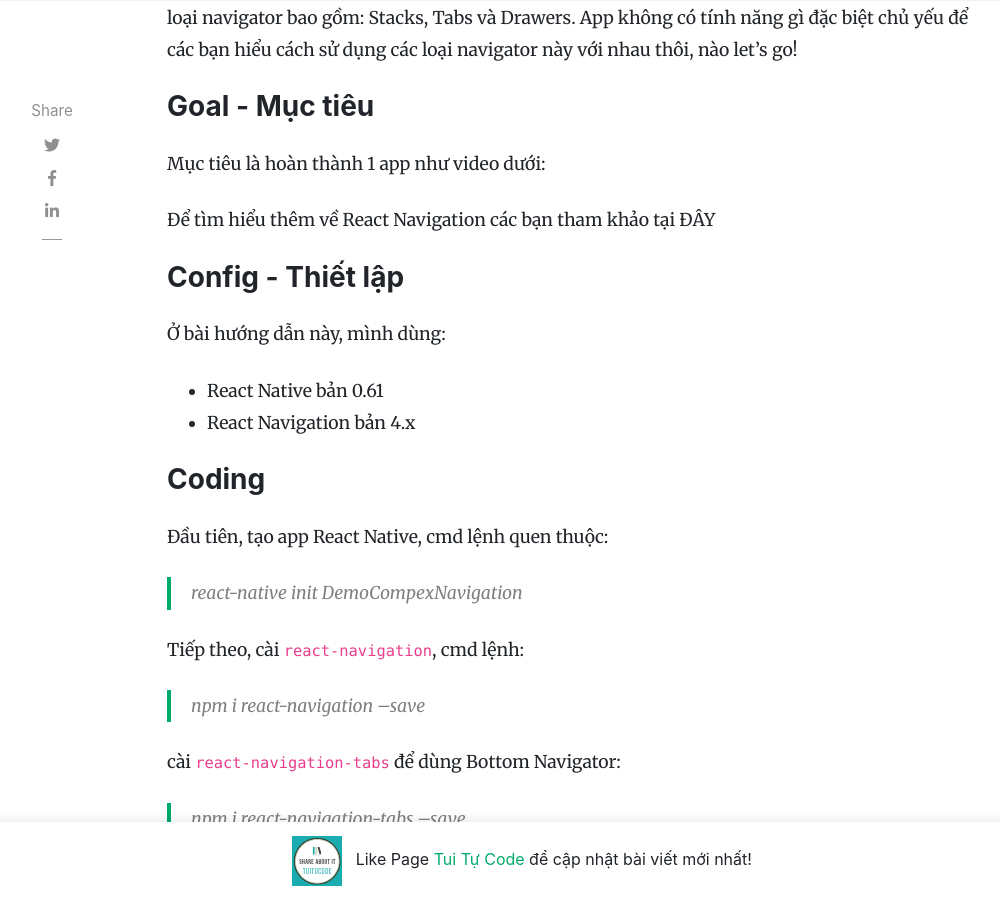
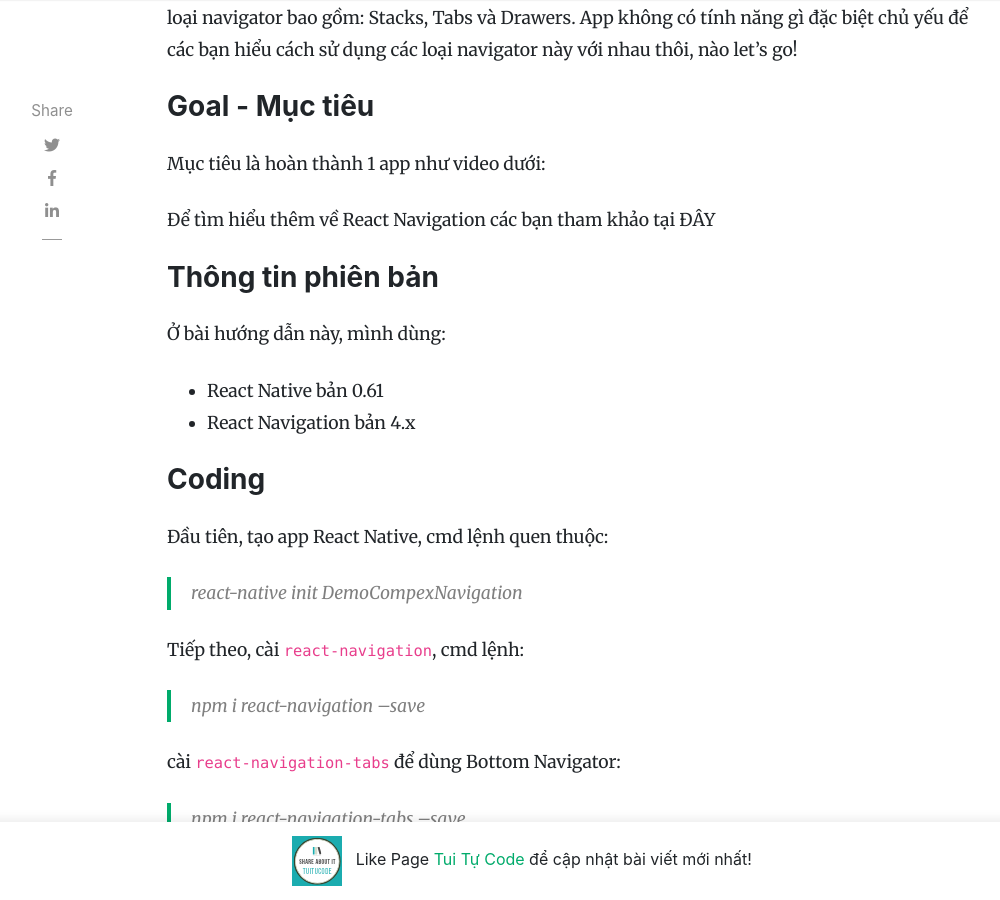
Before and after one commit to tuitucode/tuitucode.github.io, a Jekyll site: the page built from _posts/2019-11-03-ket-hop-stack-tab-drawer-navigation-react-native.md, in a window 1280 px wide and 900 px high, scrolled down 1062 px. Shown: the whole window, without its empty margins (118-1118 px from the left). Built offline with Jekyll 4.4.1, drawn with Linux system fonts in a browser that asks for light colours; nearby versions of some CDN libraries; comment, search, counter and statistics services are not loaded.

Commit message:
Update 2019-11-03-ket-hop-stack-tab-drawer-navigation-react-native.md

```diff
--- a/_posts/2019-11-03-ket-hop-stack-tab-drawer-navigation-react-native.md
+++ b/_posts/2019-11-03-ket-hop-stack-tab-drawer-navigation-react-native.md
@@ -18,7 +18,7 @@ Bonjour! Cùng đi tiếp với series về React Native, hôm nay chúng ta s
 Mục tiêu là hoàn thành 1 app như video dưới:
 
 Để tìm hiểu thêm về React Navigation các bạn tham khảo tại ĐÂY
-### Config - Thiết lập
+### Thông tin phiên bản
 Ở bài hướng dẫn này, mình dùng:
 - React Native bản 0.61
 - React Navigation bản 4.x
```
